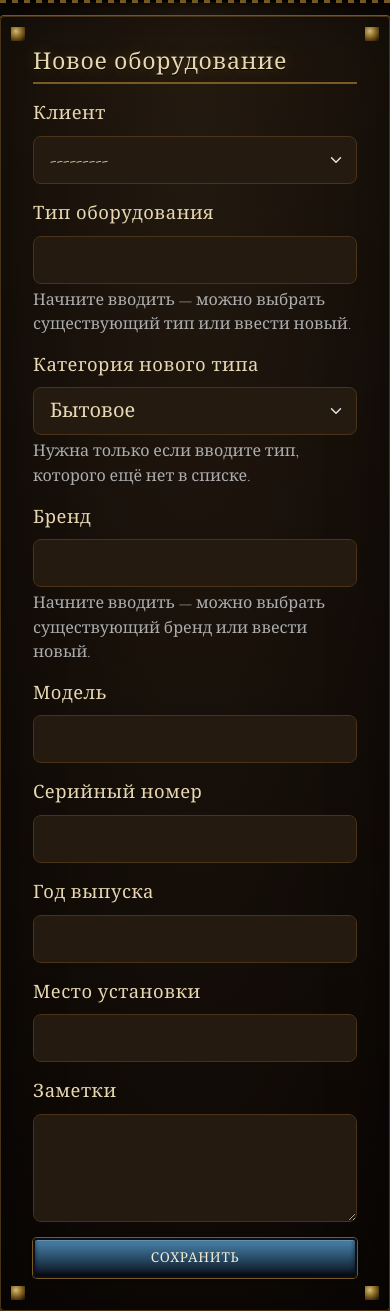
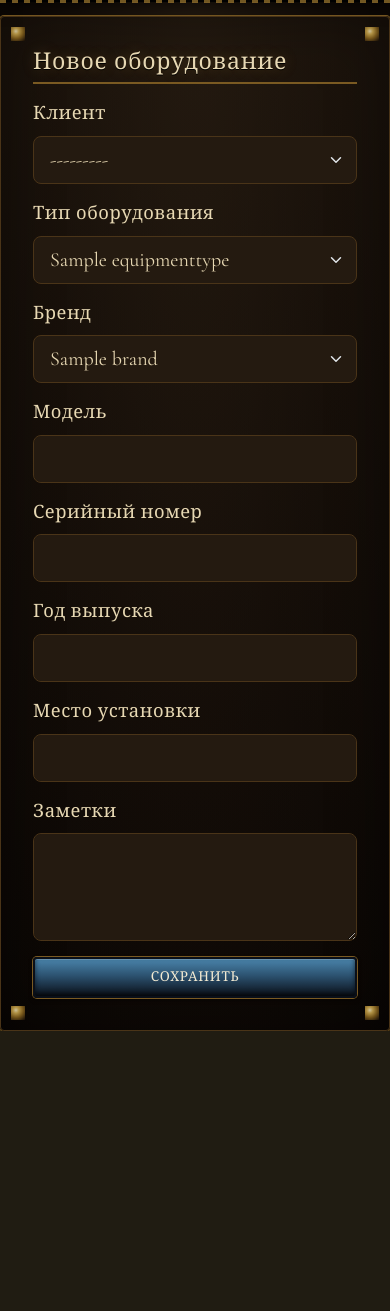
Before and after one commit to shansk3d-ux/Shest-works, a Django app: page /equipment/new/ in a window 390 px wide. Shown: the part 61-1372 px from the top of the page. After the commit the page ends 1092 px from the top, so only its background shows below. Run offline with Django 5.2, Linux system fonts and the light colour scheme; a user stored in the database is signed in; tables that the repository leaves empty hold one stand-in row (values such as "Sample post"); data that the repository does not hold is empty.

Commit message:
Replace equipment type/brand <datalist> with a mobile-friendly <select>
<input list> + <datalist> autocomplete barely works on mobile browsers
(no reliable suggestion UI on touch) — that's what broke picking a type
or brand on Android. Replaced with a plain <select> of existing values
plus a "+ Новый…" option that reveals a text field (and, for equipment
type, a category field) via a few lines of vanilla JS. Both fields are
real <select> elements now, so mobile gets the native picker.

Also fixes a crash: when the "new" fields failed validation (e.g. no
category), the raw "__new__" sentinel was left in cleaned_data and
ModelForm._post_clean() tried to assign that string straight to the
equipment_type FK, raising an uncaught ValueError (500) instead of
re-showing the form with an error.

Extracted the per-field markup from core/_form_fields.html into a new
core/_single_form_field.html so the custom equipment form layout (with
its conditionally-shown fields) can reuse the same per-field rendering.

Co-Authored-By: Claude Sonnet 5 <noreply@anthropic.com>
Claude-Session: https://claude.ai/code/session_01LKQAmUFQhSDBKDfukhtRBX

```diff
--- a/repairlog/apps/equipment/forms.py
+++ b/repairlog/apps/equipment/forms.py
@@ -4,32 +4,33 @@ from apps.core.forms import BootstrapModelForm
 
 from .models import Brand, Equipment, EquipmentType
 
+NEW_OPTION_VALUE = "__new__"
+NEW_TYPE_LABEL = "+ Новый тип оборудования…"
+NEW_BRAND_LABEL = "+ Новый бренд…"
+
 
 class EquipmentForm(BootstrapModelForm):
-    equipment_type = forms.CharField(
-        label="Тип оборудования",
-        widget=forms.TextInput(attrs={"list": "equipment-type-options", "autocomplete": "off"}),
-        help_text="Начните вводить — можно выбрать существующий тип или ввести новый.",
+    equipment_type = forms.ChoiceField(label="Тип оборудования")
+    equipment_type_new_name = forms.CharField(
+        label="Название нового типа", required=False
     )
     equipment_type_category = forms.ChoiceField(
         label="Категория нового типа",
         choices=EquipmentType.Category.choices,
         required=False,
-        help_text="Нужна только если вводите тип, которого ещё нет в списке.",
     )
-    brand = forms.CharField(
-        label="Бренд",
-        widget=forms.TextInput(attrs={"list": "brand-options", "autocomplete": "off"}),
-        help_text="Начните вводить — можно выбрать существующий бренд или ввести новый.",
-    )
+    brand = forms.ChoiceField(label="Бренд")
+    brand_new_name = forms.CharField(label="Название нового бренда", required=False)
 
     class Meta:
         model = Equipment
         fields = [
             "client",
             "equipment_type",
+            "equipment_type_new_name",
             "equipment_type_category",
             "brand",
+            "brand_new_name",
             "model",
             "serial_number",
             "year",
@@ -42,6 +43,15 @@ class EquipmentForm(BootstrapModelForm):
 
     def __init__(self, *args, **kwargs):
         super().__init__(*args, **kwargs)
+
+        type_choices = [(t.name, t.name) for t in EquipmentType.objects.order_by("name")]
+        type_choices.append((NEW_OPTION_VALUE, NEW_TYPE_LABEL))
+        self.fields["equipment_type"].choices = type_choices
+
+        brand_choices = [(b.name, b.name) for b in Brand.objects.order_by("name")]
+        brand_choices.append((NEW_OPTION_VALUE, NEW_BRAND_LABEL))
+        self.fields["brand"].choices = brand_choices
+
         if self.instance.pk:
             self.initial["equipment_type"] = self.instance.equipment_type.name
             self.initial["brand"] = self.instance.brand.name
@@ -49,27 +59,50 @@ class EquipmentForm(BootstrapModelForm):
     def clean(self):
         cleaned_data = super().clean()
 
-        type_name = (cleaned_data.get("equipment_type") or "").strip()
-        if type_name:
-            equipment_type = EquipmentType.objects.filter(name__iexact=type_name).first()
-            if not equipment_type:
-                category = cleaned_data.get("equipment_type_category")
-                if not category:
-                    self.add_error(
-                        "equipment_type_category",
-                        "Укажите категорию для нового типа оборудования.",
+        type_value = cleaned_data.get("equipment_type")
+        resolved_type = None
+        if type_value == NEW_OPTION_VALUE:
+            new_name = (cleaned_data.get("equipment_type_new_name") or "").strip()
+            category = cleaned_data.get("equipment_type_category")
+            if not new_name:
+                self.add_error("equipment_type_new_name", "Введите название нового типа.")
+            elif not category:
+                self.add_error(
+                    "equipment_type_category",
+                    "Укажите категорию для нового типа оборудования.",
+                )
+            else:
+                resolved_type = EquipmentType.objects.filter(name__iexact=new_name).first()
+                if not resolved_type:
+                    resolved_type = EquipmentType.objects.create(
+                        name=new_name, category=category
                     )
-                else:
-                    equipment_type = EquipmentType.objects.create(
-                        name=type_name, category=category
-                    )
-            cleaned_data["equipment_type"] = equipment_type
+        elif type_value:
+            resolved_type = EquipmentType.objects.filter(name=type_value).first()
+        # Always overwrite: a raw "__new__" (or any other string) left in
+        # cleaned_data would otherwise crash ModelForm._post_clean() when it
+        # tries to assign it straight to the equipment_type FK.
+        cleaned_data["equipment_type"] = resolved_type
+        type_subfield_errors = self.errors.get("equipment_type_new_name") or self.errors.get(
+            "equipment_type_category"
+        )
+        if resolved_type is None and not type_subfield_errors:
+            self.add_error("equipment_type", "Выберите тип оборудования.")
 
-        brand_name = (cleaned_data.get("brand") or "").strip()
-        if brand_name:
-            brand = Brand.objects.filter(name__iexact=brand_name).first()
-            if not brand:
-                brand = Brand.objects.create(name=brand_name)
-            cleaned_data["brand"] = brand
+        brand_value = cleaned_data.get("brand")
+        resolved_brand = None
+        if brand_value == NEW_OPTION_VALUE:
+            new_brand_name = (cleaned_data.get("brand_new_name") or "").strip()
+            if not new_brand_name:
+                self.add_error("brand_new_name", "Введите название нового бренда.")
+            else:
+                resolved_brand = Brand.objects.filter(name__iexact=new_brand_name).first()
+                if not resolved_brand:
+                    resolved_brand = Brand.objects.create(name=new_brand_name)
+        elif brand_value:
+            resolved_brand = Brand.objects.filter(name=brand_value).first()
+        cleaned_data["brand"] = resolved_brand
+        if resolved_brand is None and not self.errors.get("brand_new_name"):
+            self.add_error("brand", "Выберите бренд.")
 
         return cleaned_data
--- a/repairlog/apps/equipment/views.py
+++ b/repairlog/apps/equipment/views.py
@@ -65,19 +65,7 @@ class EquipmentDetailView(LoginRequiredMixin, generic.DetailView):
         return context
 
 
-class EquipmentTypeBrandOptionsMixin:
-    """Feeds the create/update form's autocomplete <datalist>s with the current catalog."""
-
-    def get_context_data(self, **kwargs):
-        context = super().get_context_data(**kwargs)
-        context["equipment_types"] = EquipmentType.objects.all()
-        context["brands"] = Brand.objects.all()
-        return context
-
-
-class EquipmentCreateView(
-    LoginRequiredMixin, NextUrlRedirectMixin, EquipmentTypeBrandOptionsMixin, generic.CreateView
-):
+class EquipmentCreateView(LoginRequiredMixin, NextUrlRedirectMixin, generic.CreateView):
     model = Equipment
     form_class = EquipmentForm
     template_name = "equipment/equipment_form.html"
@@ -94,7 +82,7 @@ class EquipmentCreateView(
         return reverse_lazy("equipment:detail", args=[self.object.pk])
 
 
-class EquipmentUpdateView(LoginRequiredMixin, EquipmentTypeBrandOptionsMixin, generic.UpdateView):
+class EquipmentUpdateView(LoginRequiredMixin, generic.UpdateView):
     model = Equipment
     form_class = EquipmentForm
     template_name = "equipment/equipment_form.html"
--- a/repairlog/templates/core/_form_fields.html
+++ b/repairlog/templates/core/_form_fields.html
@@ -1,12 +1,3 @@
 {% for field in form %}
-<div class="mb-3">
-    <label for="{{ field.id_for_label }}" class="form-label">{{ field.label }}</label>
-    {{ field }}
-    {% if field.help_text %}
-    <div class="form-text">{{ field.help_text }}</div>
-    {% endif %}
-    {% if field.errors %}
-    <div class="text-danger small">{{ field.errors|striptags }}</div>
-    {% endif %}
-</div>
+{% include "core/_single_form_field.html" %}
 {% endfor %}
--- /dev/null
+++ b/repairlog/templates/core/_single_form_field.html
@@ -0,0 +1,10 @@
+<div class="mb-3">
+    <label for="{{ field.id_for_label }}" class="form-label">{{ field.label }}</label>
+    {{ field }}
+    {% if field.help_text %}
+    <div class="form-text">{{ field.help_text }}</div>
+    {% endif %}
+    {% if field.errors %}
+    <div class="text-danger small">{{ field.errors|striptags }}</div>
+    {% endif %}
+</div>
--- a/repairlog/templates/equipment/equipment_form.html
+++ b/repairlog/templates/equipment/equipment_form.html
@@ -10,13 +10,45 @@
     {% if request.GET.next %}
     <input type="hidden" name="next" value="{{ request.GET.next }}">
     {% endif %}
-    {% include "core/_form_fields.html" %}
-    <datalist id="equipment-type-options">
-        {% for type in equipment_types %}<option value="{{ type.name }}">{% endfor %}
-    </datalist>
-    <datalist id="brand-options">
-        {% for brand in brands %}<option value="{{ brand.name }}">{% endfor %}
-    </datalist>
+
+    {% include "core/_single_form_field.html" with field=form.client %}
+
+    {% include "core/_single_form_field.html" with field=form.equipment_type %}
+    <div id="equipment-type-new-fields" class="{% if form.equipment_type.value != "__new__" %}d-none{% endif %}">
+        {% include "core/_single_form_field.html" with field=form.equipment_type_new_name %}
+        {% include "core/_single_form_field.html" with field=form.equipment_type_category %}
+    </div>
+
+    {% include "core/_single_form_field.html" with field=form.brand %}
+    <div id="brand-new-fields" class="{% if form.brand.value != "__new__" %}d-none{% endif %}">
+        {% include "core/_single_form_field.html" with field=form.brand_new_name %}
+    </div>
+
+    {% include "core/_single_form_field.html" with field=form.model %}
+    {% include "core/_single_form_field.html" with field=form.serial_number %}
+    {% include "core/_single_form_field.html" with field=form.year %}
+    {% include "core/_single_form_field.html" with field=form.location %}
+    {% include "core/_single_form_field.html" with field=form.notes %}
+
     <button type="submit" class="btn btn-primary btn-lg w-100">Сохранить</button>
 </form>
+
+<script>
+(function () {
+    function bindNewOptionToggle(selectId, wrapperId) {
+        var select = document.getElementById(selectId);
+        var wrapper = document.getElementById(wrapperId);
+        if (!select || !wrapper) {
+            return;
+        }
+        function sync() {
+            wrapper.classList.toggle("d-none", select.value !== "__new__");
+        }
+        select.addEventListener("change", sync);
+        sync();
+    }
+    bindNewOptionToggle("id_equipment_type", "equipment-type-new-fields");
+    bindNewOptionToggle("id_brand", "brand-new-fields");
+})();
+</script>
 {% endblock %}
```
Also changed, not shown: repairlog/apps/equipment/tests/test_views.py (+30 -6 lines).
